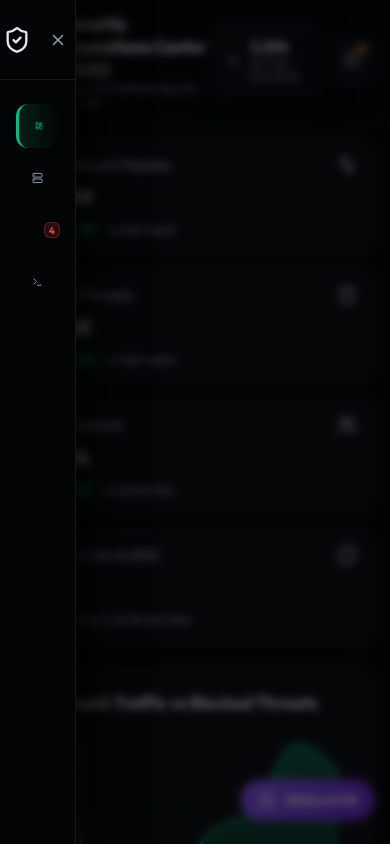
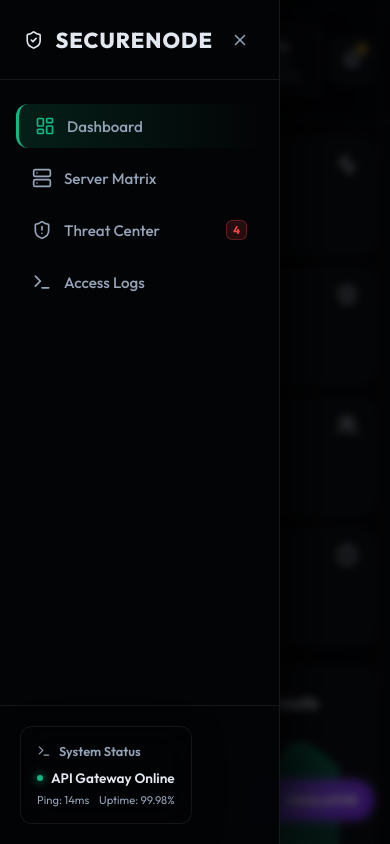
Before and after one commit to Lelyaler/Security-Operations, a React (Vite) app: page / in a window 390 px wide. Both pictures are taken after a click on the button "Open Menu". Shown: the top 844 px of the page. Built offline with nearby package versions, Linux system fonts and the light colour scheme.

Commit message:
fix: ensure mobile slide-out menu is always fully expanded

```diff
--- a/src/components/Sidebar.jsx
+++ b/src/components/Sidebar.jsx
@@ -23,6 +23,8 @@ export default function Sidebar({
     { id: 'transactions', label: 'Access Logs', icon: Terminal }
   ];
 
+  const showFullMenu = !isCollapsed || isMobileOpen;
+
   return (
     <>
       {/* Backdrop overlay for mobile */}
@@ -30,10 +32,10 @@ export default function Sidebar({
         <div className="sidebar-backdrop" onClick={() => setIsMobileOpen(false)} />
       )}
 
-      <aside className={`sidebar ${isCollapsed ? 'collapsed' : ''} ${isMobileOpen ? 'mobile-open' : ''}`}>
+      <aside className={`sidebar ${isCollapsed && !isMobileOpen ? 'collapsed' : ''} ${isMobileOpen ? 'mobile-open' : ''}`}>
         <div className="sidebar-logo">
           <ShieldCheck className={`logo-icon ${isDdosActive ? 'text-danger animate-pulse' : 'text-primary animate-pulse'}`} size={28} />
-          {!isCollapsed && <span className="logo-text">SECURE<span className={isDdosActive ? 'text-danger' : 'text-primary'}>NODE</span></span>}
+          {showFullMenu && <span className="logo-text">SECURE<span className={isDdosActive ? 'text-danger' : 'text-primary'}>NODE</span></span>}
 
           {/* Collapse/Expand toggle for desktop */}
           <button
@@ -66,12 +68,12 @@ export default function Sidebar({
                   setIsMobileOpen(false); // Auto close sidebar on mobile navigation
                 }}
                 className={`nav-item ${isActive ? 'active' : ''}`}
-                title={isCollapsed ? item.label : undefined}
+                title={isCollapsed && !isMobileOpen ? item.label : undefined}
               >
                 <Icon size={20} className="nav-icon" />
-                {!isCollapsed && <span className="nav-label">{item.label}</span>}
+                {showFullMenu && <span className="nav-label">{item.label}</span>}
                 {item.badge && (
-                  <span className={`nav-badge ${isDdosActive ? 'bg-danger text-white' : 'pulse-primary'} ${isCollapsed ? 'collapsed-badge' : ''}`}>
+                  <span className={`nav-badge ${isDdosActive ? 'bg-danger text-white' : 'pulse-primary'} ${isCollapsed && !isMobileOpen ? 'collapsed-badge' : ''}`}>
                     {item.badge}
                   </span>
                 )}
@@ -80,7 +82,7 @@ export default function Sidebar({
           })}
         </nav>
 
-        {!isCollapsed && (
+        {showFullMenu && (
           <div className="sidebar-footer">
             <div className={`system-status glass-card ${isDdosActive ? 'border-danger' : ''}`}>
               <div className="status-header">
```
